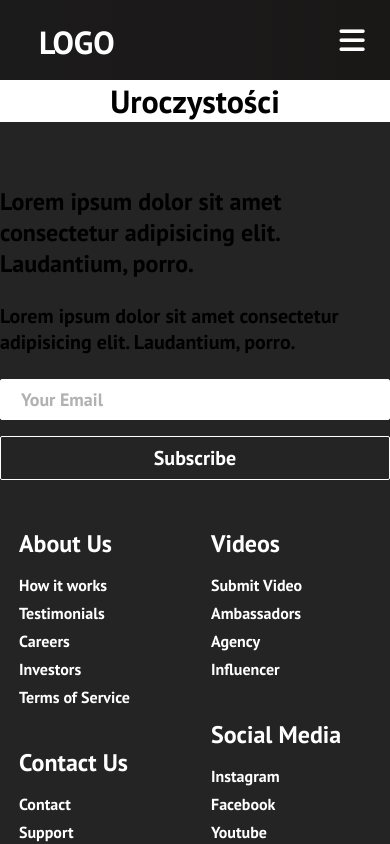
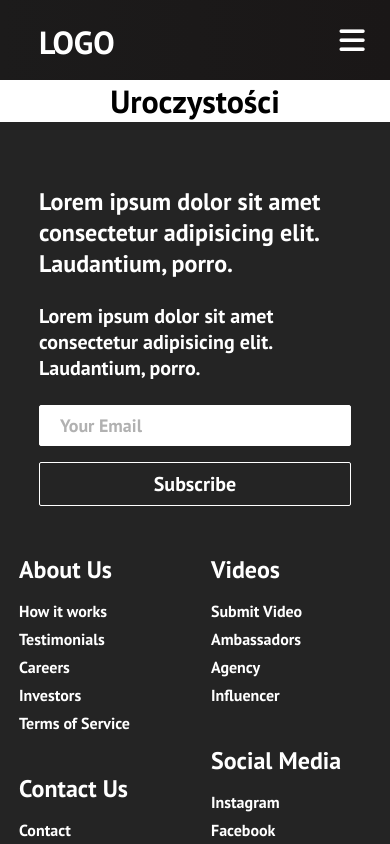
Before and after one commit to dandeliusz27/Wykwitnie, a React (Create React App) app: page /celebrations in a window 390 px wide. Shown: the top 844 px of the page. Built offline with nearby package versions, Linux system fonts and the light colour scheme.

Commit message:
added google maps, fixed footer

```diff
--- a/package.json
+++ b/package.json
@@ -6,6 +6,7 @@
     "@testing-library/jest-dom": "^5.14.1",
     "@testing-library/react": "^11.2.7",
     "@testing-library/user-event": "^12.8.3",
+    "google-map-react": "^2.1.10",
     "react": "^17.0.2",
     "react-dom": "^17.0.2",
     "react-router-dom": "^5.2.0",
--- a/src/App.js
+++ b/src/App.js
@@ -6,10 +6,10 @@ import Home from './components/pages/Home';
 import Services from './components/pages/Services';
 import Products from './components/pages/Products';
 import SignUp from './components/pages/SignUp';
-import Location from './components/pages/Location';
 import Footer from "./components/Footer";
 import  WeddingDesigner  from "./components/pages/WeddingDesigner";
 import  Celebrations  from "./components/pages/Celebrations";
+import SimpleMap from './components/pages/Location';
 
 
 
@@ -24,7 +24,7 @@ function App() {
 						<Route path='/services' exact component={Services} />
 						<Route path='/products' exact component={Products} />
 						<Route path='/sign-up' exact component={SignUp} />
-						<Route path='/location' exact component={Location} />
+						<Route path='/location' exact component={SimpleMap} />
 						<Route path='/wedding-designer' exact component={WeddingDesigner} />
 						<Route path='/celebrations' exact component={Celebrations} />
 		  			</Switch>
--- a/src/components/Footer.css
+++ b/src/components/Footer.css
@@ -22,16 +22,19 @@
   .footer-subscription > p {
     font-family: 'Trebuchet MS', 'Lucida Sans Unicode', 'Lucida Grande',
       'Lucida Sans', Arial, sans-serif;
+
   }
 
   .footer-subscription-heading {
     margin-bottom: 24px;
     font-size: 24px;
+    color: #fff;
   }
 
   .footer-subscription-text {
     margin-bottom: 24px;
     font-size: 20px;
+    color: #fff;
   }
 
   .footer-input {
@@ -157,6 +160,33 @@
     .social-media-wrap {
       flex-direction: column;
     }
+
+    .footer-subscribtion {
+      display: flex;
+      flex-direction: column;
+      align-items: center;
+    }
+
+    .footer-subscription-heading {
+      width: 80%;
+      color: #fff;
+    }
+
+    .footer-subscription-text {
+      width: 80%;
+      color: #fff;
+    }
+
+    .input-areas {
+      width: 80%;
+      display: flex;
+      align-items: center;
+    }
+
+    .input-areas > form {
+      width: 100%;
+    }
+
   }
 
   @media screen and (max-width: 768px) {
--- /dev/null
+++ b/src/components/pages/Location.css
@@ -0,0 +1,41 @@
+.description-container {
+    height: 30vh;
+    background-color: #fff;
+    padding: 20px;
+    display: flex;
+    flex-direction: row;
+}
+
+.main-container {
+    background-color: #fff;
+    height: 130vh;
+}
+
+
+@media screen and (max-width: 960px) {
+    .description-container {
+        height: 30vh;
+        background-color: #fff;
+        padding: 20px;
+        display: flex;
+        flex-direction: row;
+    }
+
+    .main-container {
+        height: 130vh;
+    }
+}
+
+@media screen and (max-width: 768px) {
+    .description-container {
+        height: 60vh;
+        background-color: #fff;
+        padding: 20px;
+        display: flex;
+        flex-direction: column;
+    }
+
+    .main-container {
+        height: 160vh;
+    }
+}
--- a/src/components/pages/Location.js
+++ b/src/components/pages/Location.js
@@ -1,12 +1,34 @@
-import React from 'react'
-import '../../App.css'
+import "./Location.css"
+import React, { Component } from 'react';
+import GoogleMapReact from 'google-map-react';
 
-function Location() {
-    return (
-        <div>
+const AnyReactComponent = ({ text }) => <div>{text}</div>;
 
-        </div>
-    )
+class SimpleMap extends Component {
+	static defaultProps = {
+		center: {
+			lat: 53.672893,
+			lng:  15.115430
+		},
+	zoom: 18
+};
+
+	render() {
+    	return (
+	  	// Important! Always set the container height explicitly
+	  	<div className="main-container">
+		  	<div className="description-container">
+				<p>Lorem ipsum dolor sit amet consectetur adipisicing elit. Aperiam iusto molestias officia aut placeat alias dicta, temporibus, sapiente voluptatibus a qui vitae ipsa voluptatum aliquam vel consequuntur quo, molestiae cumque similique earum fuga id recusandae ipsum! Nam vero officiis commodi animi dolorum nulla. Tenetur perspiciatis et ad quos! Ducimus unde at dignissimos eos, in qui deleniti vero. Accusantium quibusdam est quos. Enim numquam, quis qui dicta possimus nostrum ratione ipsa officia similique sunt nam voluptates impedit dolor aspernatur dolores corrupti?</p>
+				<p>Lorem ipsum dolor sit amet consectetur adipisicing elit. Aperiam iusto molestias officia aut placeat alias dicta, temporibus, sapiente voluptatibus a qui vitae ipsa voluptatum aliquam vel consequuntur quo, molestiae cumque similique earum fuga id recusandae ipsum! Nam vero officiis commodi animi dolorum nulla. Tenetur perspiciatis et ad quos! Ducimus unde at dignissimos eos, in qui deleniti vero. Accusantium quibusdam est quos. Enim numquam, quis qui dicta possimus nostrum ratione ipsa officia similique sunt nam voluptates impedit dolor aspernatur dolores corrupti?</p>
+			</div>
+			<div style={{height: '100vh',width: '100%', padding: '20px', backgroundColor: '#fff'}} >
+				<GoogleMapReact bootstrapURLKeys={{ key:""}} defaultCenter={this.props.center} defaultZoom={this.props.zoom}>
+						<AnyReactComponent lat={53.672893} lng={15.115430} text="Tu jesteśmy!"/>
+				</GoogleMapReact>
+			</div>
+		</div>
+    );
+  }
 }
 
-export default Location
+export default SimpleMap;
```
Also changed, not shown: 1 other file (tests, documents, lock files or other folders).
